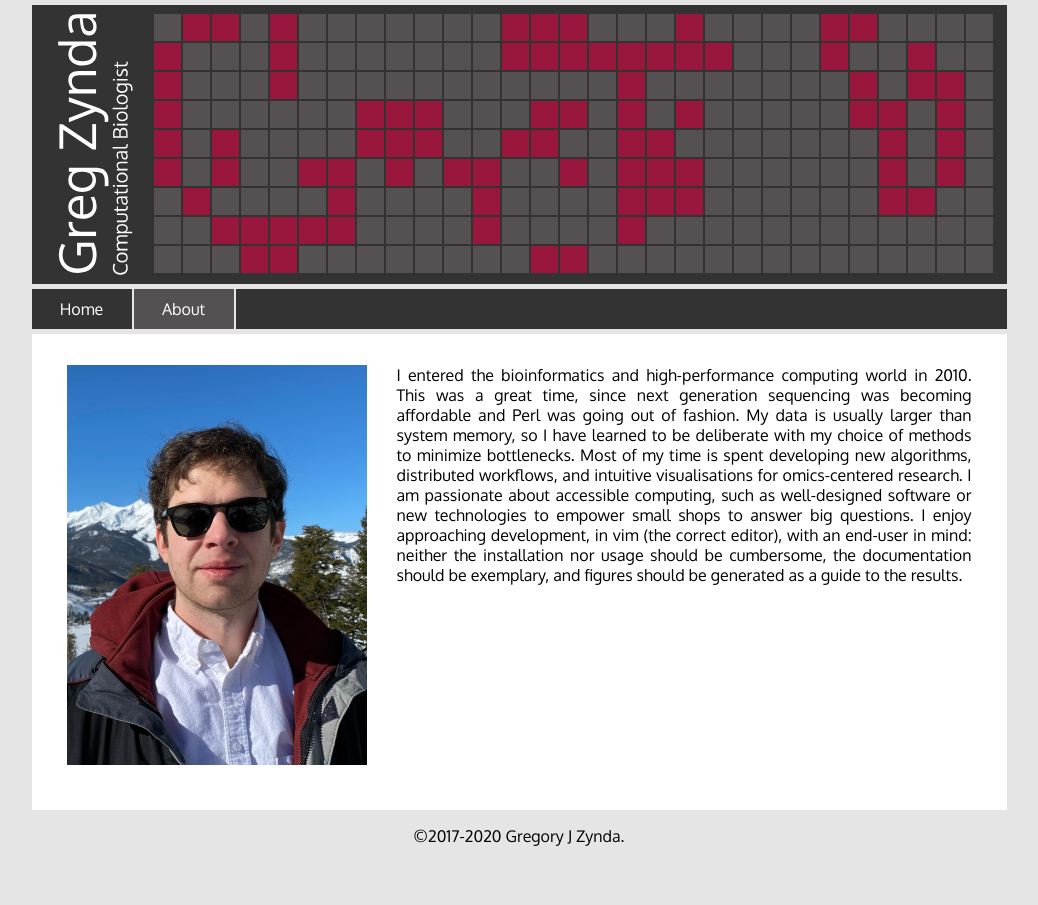
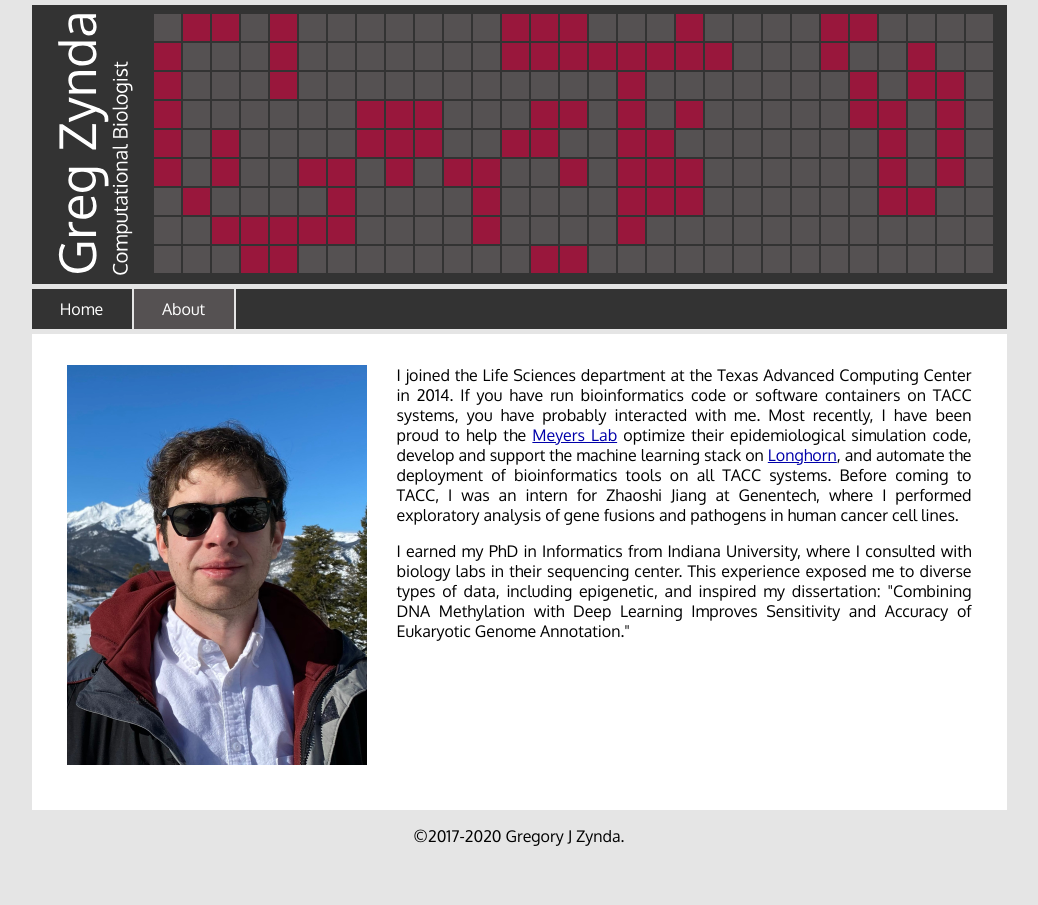
Before and after one commit to zyndagj/zyndagj.github.io, a Jekyll site: the page built from about.html, in a window 1280 px wide. Shown: the whole page, without its empty margins (121-1159 px from the left). Built offline with Jekyll 4.4.1, drawn with Linux system fonts in a browser that asks for light colours.

Commit message:
Updated about me

```diff
--- a/about.html
+++ b/about.html
@@ -7,7 +7,9 @@ title: Greg Zynda - About
 	<div class="post">
 		<p>
 			<img src="assets/greg_zynda_mountain.jpg" style="width: 300px; height: 400px; margin: 0px 30px 30px 0;" alt="Greg Zynda" align="left">
-			I entered the bioinformatics and high-performance computing world in 2010. This was a great time, since next generation sequencing was becoming affordable and Perl was going out of fashion. My data is usually larger than system memory, so I have learned to be deliberate with my choice of methods to minimize bottlenecks. Most of my time is spent developing new algorithms, distributed workflows, and intuitive visualisations for omics-centered research. I am passionate about accessible computing, such as well-designed software or new technologies to empower small shops to answer big questions. I enjoy approaching development, in vim (the correct editor), with an end-user in mind: neither the installation nor usage should be cumbersome, the documentation should be exemplary, and figures should be generated as a guide to the results.
+			I joined the Life Sciences department at the Texas Advanced Computing Center in 2014. If you have run bioinformatics code or software containers on TACC systems, you have probably interacted with me. Most recently, I have been proud to help the <a href=”http://www.bio.utexas.edu/research/meyers/publications.html”>Meyers Lab</a> optimize their epidemiological simulation code, develop and support the machine learning stack on <a href=”https://portal.tacc.utexas.edu/user-guides/longhorn#conda-python-environments”>Longhorn</a>, and automate the deployment of bioinformatics tools on all TACC systems. Before coming to TACC, I was an intern for Zhaoshi Jiang at Genentech, where I performed exploratory analysis of gene fusions and pathogens in human cancer cell lines.
+		</p><p>
+			I earned my PhD in Informatics from Indiana University, where I consulted with biology labs in their sequencing center. This experience exposed me to diverse types of data, including epigenetic, and inspired my dissertation: "Combining DNA Methylation with Deep Learning Improves Sensitivity and Accuracy of Eukaryotic Genome Annotation."
 		</p>
 		<div style="clear:both"></div>
 	</div>
```
